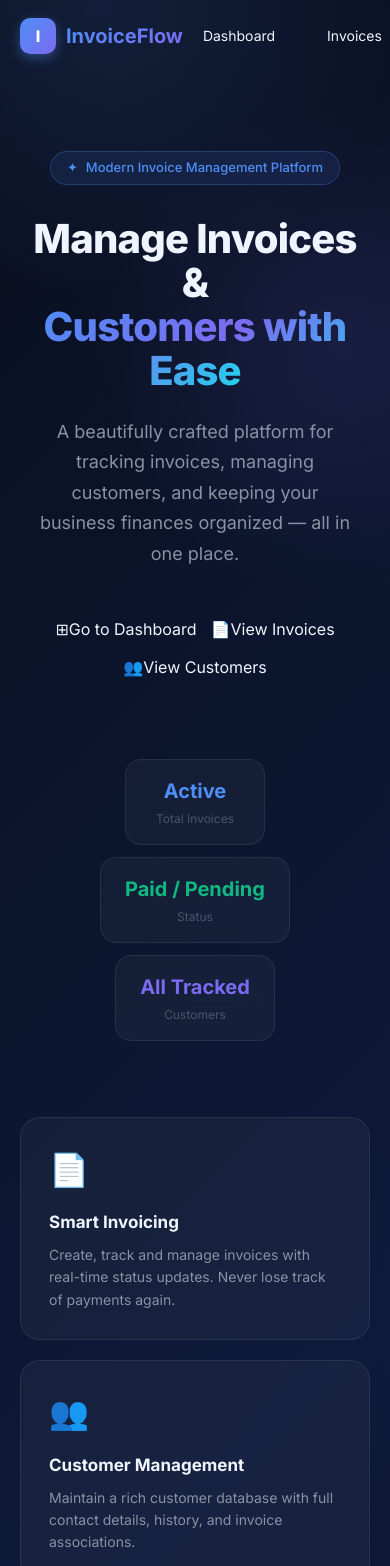
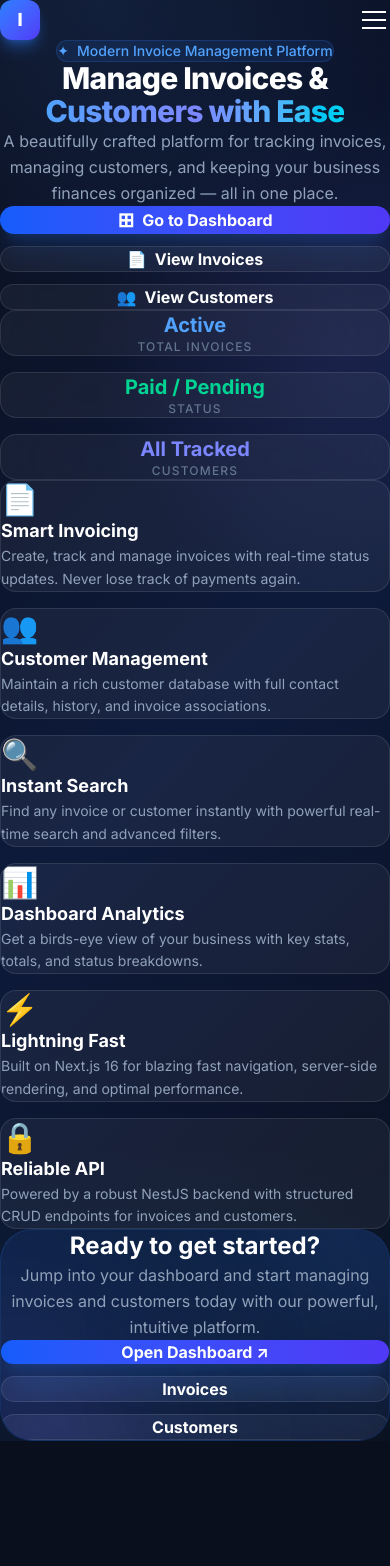
Before and after one commit to Success1050/invoice-frontend, a Next.js app: page / in a window 390 px wide. Shown: the top 1566 px of the page. After the commit the page ends 1441 px from the top, so only its background shows below. Built offline with nearby package versions, Linux system fonts and the light colour scheme.

Commit message:
fix(ui): improve landing page header responsiveness

```diff
--- a/app/page.tsx
+++ b/app/page.tsx
@@ -1,4 +1,6 @@
+"use client";
 import Link from "next/link";
+import { useState } from "react";
 
 const features = [
   {
@@ -34,165 +36,169 @@ const features = [
 ];
 
 export default function LandingPage() {
+  const [isMenuOpen, setIsMenuOpen] = useState(false);
+
   return (
-    <div className="landing-page">
+    <div className="relative min-h-screen overflow-hidden w-full" style={{ background: "linear-gradient(135deg, #0a0f1e 0%, #0d1a3a 50%, #0a0f1e 100%)" }}>
       {/* Background glows */}
       <div className="landing-glow-1" />
       <div className="landing-glow-2" />
       <div className="landing-glow-3" />
 
-      {/* Navigation */}
-      <nav className="landing-nav">
-        <div style={{ display: "flex", alignItems: "center", gap: 10 }}>
-          <div className="logo-icon">I</div>
-          <span className="logo-text" style={{ fontSize: 20 }}>InvoiceFlow</span>
-        </div>
-        <div style={{ display: "flex", gap: 12 }}>
-          <Link href="/dashboard" className="landing-btn-secondary" style={{ padding: "9px 20px", fontSize: 14 }}>
+      {/* Mobile Menu Overlay — moved OUTSIDE nav so it's not constrained */}
+      <div
+        className={`fixed inset-0 bg-slate-950/95 backdrop-blur-2xl z-[1000] md:hidden transition-all duration-500 ease-in-out ${isMenuOpen ? "opacity-100 pointer-events-auto" : "opacity-0 pointer-events-none"
+          }`}
+        onClick={() => setIsMenuOpen(false)}
+      >
+        <div className="flex flex-col items-center justify-center h-full gap-8 px-8 py-12" onClick={(e) => e.stopPropagation()}>
+          <Link href="/dashboard"
+            className="text-2xl font-bold text-white hover:text-blue-400 transition-colors"
+            onClick={() => setIsMenuOpen(false)}>
             Dashboard
           </Link>
-          <Link href="/invoices" className="landing-btn-secondary" style={{ padding: "9px 20px", fontSize: 14 }}>
+          <Link href="/invoices"
+            className="text-2xl font-bold text-white hover:text-blue-400 transition-colors"
+            onClick={() => setIsMenuOpen(false)}>
             Invoices
           </Link>
-          <Link href="/customers" className="landing-btn-secondary" style={{ padding: "9px 20px", fontSize: 14 }}>
+          <Link href="/customers"
+            className="text-2xl font-bold text-white hover:text-blue-400 transition-colors"
+            onClick={() => setIsMenuOpen(false)}>
+            Customers
+          </Link>
+
+          <button
+            className="mt-8 px-8 py-3 rounded-full bg-white/10 border border-white/20 text-white font-semibold cursor-pointer hover:bg-white/20 transition-all"
+            onClick={() => setIsMenuOpen(false)}>
+            Close Menu
+          </button>
+        </div>
+      </div>
+
+      {/* Navigation */}
+      <nav className="relative z-50 flex items-center justify-between px-4 sm:px-6 py-6 md:px-16 max-w-7xl mx-auto">
+        <div className="flex items-center gap-3">
+          <div className="w-10 h-10 flex items-center justify-center rounded-xl font-extrabold text-white text-lg bg-gradient-to-br from-blue-500 to-indigo-600 shadow-lg shadow-blue-500/40">
+            I
+          </div>
+          <span className="text-xl font-bold tracking-tight hidden sm:block gradient-text-accent">
+            InvoiceFlow
+          </span>
+        </div>
+
+        {/* Desktop Menu */}
+        <div className="hidden md:flex items-center gap-4">
+          <Link href="/dashboard" className="inline-flex items-center gap-2 px-5 py-2.5 bg-white/5 border border-white/10 text-slate-300 rounded-xl text-sm font-medium no-underline transition-all backdrop-blur-lg hover:bg-white/10 hover:border-white/20 hover:text-white">
+            Dashboard
+          </Link>
+          <Link href="/invoices" className="inline-flex items-center gap-2 px-5 py-2.5 bg-white/5 border border-white/10 text-slate-300 rounded-xl text-sm font-medium no-underline transition-all backdrop-blur-lg hover:bg-white/10 hover:border-white/20 hover:text-white">
+            Invoices
+          </Link>
+          <Link href="/customers" className="inline-flex items-center gap-2 px-5 py-2.5 bg-white/5 border border-white/10 text-slate-300 rounded-xl text-sm font-medium no-underline transition-all backdrop-blur-lg hover:bg-white/10 hover:border-white/20 hover:text-white">
             Customers
           </Link>
         </div>
+
+        {/* Mobile Toggle Button */}
+        <button
+          className="md:hidden flex flex-col gap-1.5 w-8 h-8 items-center justify-center relative cursor-pointer group z-[1001]"
+          onClick={() => setIsMenuOpen(!isMenuOpen)}
+          aria-label="Toggle menu"
+        >
+          <span className={`w-6 h-0.5 bg-white transition-all duration-300 ${isMenuOpen ? "rotate-45 translate-y-2" : ""}`} />
+          <span className={`w-6 h-0.5 bg-white transition-all duration-300 ${isMenuOpen ? "opacity-0" : ""}`} />
+          <span className={`w-6 h-0.5 bg-white transition-all duration-300 ${isMenuOpen ? "-rotate-45 -translate-y-2" : ""}`} />
+        </button>
       </nav>
 
       {/* Hero */}
-      <section className="landing-hero">
-        <div className="landing-badge">
+      <section className="pt-16 sm:pt-20 pb-16 px-4 sm:px-6 flex flex-col items-center text-center relative z-10 max-w-7xl mx-auto">
+        <div className="inline-flex items-center gap-2 px-4 py-1.5 bg-blue-500/10 border border-blue-500/20 rounded-full text-sm font-medium text-blue-400 mb-8 animate-fade-in-down">
           <span>✦</span>
           Modern Invoice Management Platform
         </div>
 
-        <h1 className="landing-headline">
+        <h1 className="text-3xl sm:text-4xl md:text-6xl lg:text-7xl font-extrabold tracking-tight text-white mb-8 leading-[1.1] md:max-w-4xl">
           Manage Invoices &amp;<br />
-          <span className="gradient-text">Customers with Ease</span>
+          <span className="bg-clip-text text-transparent bg-gradient-to-r from-blue-400 via-indigo-400 to-cyan-400">
+            Customers with Ease
+          </span>
         </h1>
 
-        <p className="landing-desc">
+        <p className="text-base sm:text-lg md:text-xl text-slate-400 max-w-2xl mx-auto mb-12 leading-relaxed px-2">
           A beautifully crafted platform for tracking invoices, managing customers,
           and keeping your business finances organized — all in one place.
         </p>
 
-        <div className="landing-actions">
-          <Link href="/dashboard" className="landing-btn-primary">
-            <span>⊞</span>
+        <div className="flex flex-col sm:flex-row flex-wrap items-center justify-center gap-3 sm:gap-4 mb-16 sm:mb-24 w-full sm:w-auto">
+          <Link href="/dashboard" className="flex items-center justify-center gap-2 w-full sm:w-auto px-6 sm:px-8 py-4 bg-gradient-to-r from-blue-600 to-indigo-600 text-white rounded-2xl font-bold shadow-xl shadow-blue-500/20 hover:shadow-blue-500/40 hover:-translate-y-1 transition-all no-underline">
+            <span className="text-xl">⊞</span>
             Go to Dashboard
           </Link>
-          <Link href="/invoices" className="landing-btn-secondary">
+          <Link href="/invoices" className="flex items-center justify-center gap-2 w-full sm:w-auto px-6 sm:px-8 py-4 bg-white/5 border border-white/10 text-white rounded-2xl font-bold backdrop-blur-xl hover:bg-white/10 hover:border-white/20 hover:-translate-y-1 transition-all no-underline">
             <span>📄</span>
             View Invoices
           </Link>
-          <Link href="/customers" className="landing-btn-secondary">
+          <Link href="/customers" className="flex items-center justify-center gap-2 w-full sm:w-auto px-6 sm:px-8 py-4 bg-white/5 border border-white/10 text-white rounded-2xl font-bold backdrop-blur-xl hover:bg-white/10 hover:border-white/20 hover:-translate-y-1 transition-all no-underline">
             <span>👥</span>
             View Customers
           </Link>
         </div>
 
         {/* Mini preview cards */}
-        <div
-          style={{
-            display: "flex",
-            gap: 12,
-            flexWrap: "wrap",
-            justifyContent: "center",
-            marginBottom: 16,
-          }}
-        >
+        <div className="grid grid-cols-1 sm:grid-cols-3 gap-4 w-full max-w-4xl mx-auto mb-16 px-2">
           {[
-            { label: "Total Invoices", value: "Active", color: "#4f8ef7" },
-            { label: "Status", value: "Paid / Pending", color: "#10b981" },
-            { label: "Customers", value: "All Tracked", color: "#7c6bf0" },
+            { label: "Total Invoices", value: "Active", color: "text-blue-400", bg: "bg-blue-400/5", border: "border-blue-400/10" },
+            { label: "Status", value: "Paid / Pending", color: "text-emerald-400", bg: "bg-emerald-400/5", border: "border-emerald-400/10" },
+            { label: "Customers", value: "All Tracked", color: "text-indigo-400", bg: "bg-indigo-400/5", border: "border-indigo-400/10" },
           ].map((item) => (
             <div
               key={item.label}
-              style={{
-                padding: "16px 24px",
-                background: "rgba(255,255,255,0.04)",
-                border: "1px solid rgba(255,255,255,0.08)",
-                borderRadius: 16,
-                textAlign: "center",
-                minWidth: 140,
-                backdropFilter: "blur(20px)",
-              }}
+              className={`p-6 bg-white/5 border border-white/10 rounded-2xl text-center backdrop-blur-2xl flex flex-col items-center justify-center ${item.bg} ${item.border}`}
             >
-              <p
-                style={{
-                  fontSize: 20,
-                  fontWeight: 700,
-                  color: item.color,
-                  marginBottom: 4,
-                }}
-              >
+              <p className={`text-xl sm:text-2xl font-bold mb-1 ${item.color}`}>
                 {item.value}
               </p>
-              <p style={{ fontSize: 12, color: "var(--text-muted)" }}>{item.label}</p>
+              <p className="text-xs sm:text-sm font-medium text-slate-500 uppercase tracking-widest">{item.label}</p>
             </div>
           ))}
         </div>
       </section>
 
       {/* Features */}
-      <div className="features-grid">
+      <div className="grid grid-cols-1 md:grid-cols-2 lg:grid-cols-3 gap-4 sm:gap-6 px-4 sm:px-6 md:px-16 max-w-7xl mx-auto pb-16 sm:pb-24 relative z-10">
         {features.map((f) => (
-          <div className="feature-card" key={f.title}>
-            <span className="feature-icon">{f.icon}</span>
-            <h3 className="feature-title">{f.title}</h3>
-            <p className="feature-desc">{f.desc}</p>
+          <div className="p-6 sm:p-8 bg-white/5 border border-white/10 rounded-2xl sm:rounded-3xl hover:bg-white/[0.08] hover:border-blue-500/30 transition-all group relative overflow-hidden" key={f.title}>
+            <div className="absolute inset-0 bg-gradient-to-br from-blue-500/10 to-transparent opacity-0 group-hover:opacity-100 transition-opacity" />
+            <span className="text-3xl sm:text-4xl mb-4 sm:mb-6 block relative z-10">{f.icon}</span>
+            <h3 className="text-lg sm:text-xl font-bold text-white mb-3 relative z-10 group-hover:text-blue-400 transition-colors">{f.title}</h3>
+            <p className="text-sm sm:text-base text-slate-400 leading-relaxed relative z-10">{f.desc}</p>
           </div>
         ))}
       </div>
 
       {/* Bottom CTA strip */}
-      <div
-        style={{
-          position: "relative",
-          zIndex: 10,
-          textAlign: "center",
-          padding: "0 32px 80px",
-        }}
-      >
-        <div
-          style={{
-            maxWidth: 600,
-            margin: "0 auto",
-            padding: "40px",
-            background: "rgba(79,142,247,0.08)",
-            border: "1px solid rgba(79,142,247,0.2)",
-            borderRadius: 24,
-          }}
-        >
-          <h2
-            style={{
-              fontSize: 26,
-              fontWeight: 700,
-              color: "var(--text-primary)",
-              marginBottom: 12,
-            }}
-          >
+      <div className="relative z-10 text-center px-4 sm:px-6 pb-16 sm:pb-24 md:pb-32">
+        <div className="max-w-4xl mx-auto p-8 sm:p-12 md:p-16 rounded-[2rem] sm:rounded-[2.5rem] bg-gradient-to-br from-blue-500/10 to-indigo-500/5 border border-blue-500/20 backdrop-blur-3xl relative overflow-hidden group">
+          <div className="absolute top-0 right-0 -translate-y-1/2 translate-x-1/2 w-64 h-64 bg-blue-500/20 blur-[100px] rounded-full" />
+          <div className="absolute bottom-0 left-0 translate-y-1/2 -translate-x-1/2 w-64 h-64 bg-indigo-500/20 blur-[100px] rounded-full" />
+
+          <h2 className="text-2xl sm:text-3xl md:text-5xl font-bold text-white mb-6 relative z-10">
             Ready to get started?
           </h2>
-          <p
-            style={{
-              fontSize: 15,
-              color: "var(--text-secondary)",
-              marginBottom: 28,
-              lineHeight: 1.6,
-            }}
-          >
-            Jump into your dashboard and start managing invoices and customers today.
+          <p className="text-base sm:text-lg md:text-xl text-slate-400 mb-10 max-w-2xl mx-auto relative z-10 leading-relaxed">
+            Jump into your dashboard and start managing invoices and customers today
+            with our powerful, intuitive platform.
           </p>
-          <div style={{ display: "flex", gap: 12, justifyContent: "center", flexWrap: "wrap" }}>
-            <Link href="/dashboard" className="landing-btn-primary">
+          <div className="flex flex-col sm:flex-row flex-wrap items-center justify-center gap-3 sm:gap-4 relative z-10">
+            <Link href="/dashboard" className="w-full sm:w-auto px-8 sm:px-10 py-4 bg-gradient-to-r from-blue-600 to-indigo-600 text-white rounded-2xl font-bold shadow-xl shadow-blue-500/20 hover:shadow-blue-500/40 hover:-translate-y-1 transition-all text-center no-underline">
               Open Dashboard ↗
             </Link>
-            <Link href="/invoices" className="landing-btn-secondary">
+            <Link href="/invoices" className="w-full sm:w-auto px-8 sm:px-10 py-4 bg-white/5 border border-white/10 text-white rounded-2xl font-bold backdrop-blur-xl hover:bg-white/10 hover:border-white/20 hover:-translate-y-1 transition-all text-center no-underline">
               Invoices
             </Link>
-            <Link href="/customers" className="landing-btn-secondary">
+            <Link href="/customers" className="w-full sm:w-auto px-8 sm:px-10 py-4 bg-white/5 border border-white/10 text-white rounded-2xl font-bold backdrop-blur-xl hover:bg-white/10 hover:border-white/20 hover:-translate-y-1 transition-all text-center no-underline">
               Customers
             </Link>
           </div>
```
